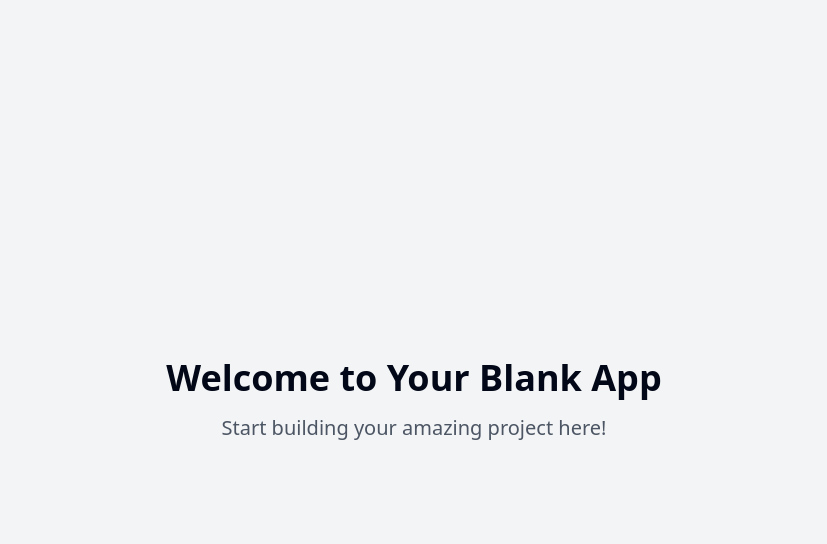
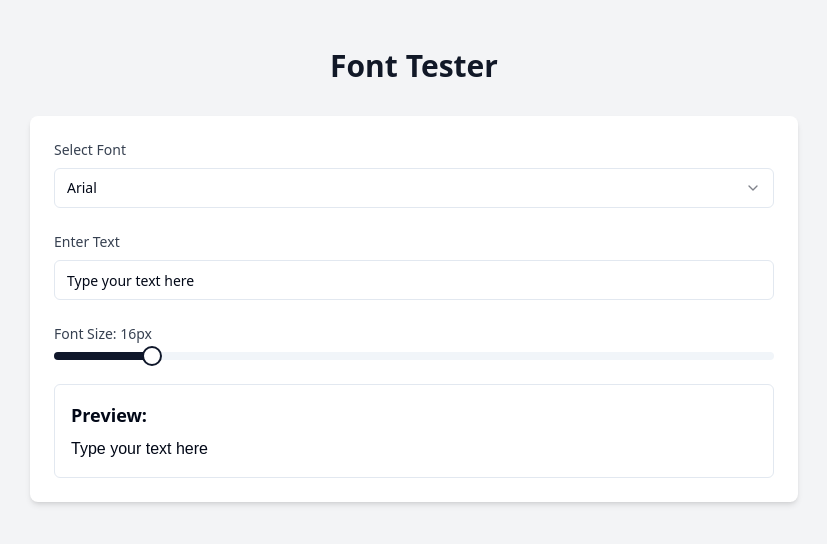
Before and after one commit to GPT-Engineer-App/fontastic-playground, a React (Vite) app: page / in a window 1280 px wide. Shown: the top 544 px of the page, without its empty margins (226-1053 px from the left). Built offline with nearby package versions, Linux system fonts and the light colour scheme.

Commit message:
Add font tester page
Create a new page featuring a dropdown menu for selecting different font types, a text box for inputting text, and a display area for rendering the selected fonts. Include a slider to adjust the font size dynamically.
[skip gpt_engineer]

```diff
--- /dev/null
+++ b/src/components/FontTester.jsx
@@ -0,0 +1,83 @@
+import React, { useState } from 'react';
+import { Select, SelectContent, SelectItem, SelectTrigger, SelectValue } from "@/components/ui/select";
+import { Input } from "@/components/ui/input";
+import { Slider } from "@/components/ui/slider";
+
+const fonts = [
+  "Arial",
+  "Verdana",
+  "Helvetica",
+  "Times New Roman",
+  "Courier New",
+  "Georgia",
+  "Palatino",
+  "Garamond",
+  "Bookman",
+  "Comic Sans MS",
+  "Trebuchet MS",
+  "Arial Black",
+  "Impact"
+];
+
+const FontTester = () => {
+  const [selectedFont, setSelectedFont] = useState(fonts[0]);
+  const [text, setText] = useState("Type your text here");
+  const [fontSize, setFontSize] = useState(16);
+
+  return (
+    <div className="space-y-6">
+      <div className="space-y-2">
+        <label htmlFor="font-select" className="block text-sm font-medium text-gray-700">
+          Select Font
+        </label>
+        <Select onValueChange={setSelectedFont} defaultValue={selectedFont}>
+          <SelectTrigger className="w-full">
+            <SelectValue placeholder="Select a font" />
+          </SelectTrigger>
+          <SelectContent>
+            {fonts.map((font) => (
+              <SelectItem key={font} value={font}>
+                {font}
+              </SelectItem>
+            ))}
+          </SelectContent>
+        </Select>
+      </div>
+
+      <div className="space-y-2">
+        <label htmlFor="text-input" className="block text-sm font-medium text-gray-700">
+          Enter Text
+        </label>
+        <Input
+          id="text-input"
+          value={text}
+          onChange={(e) => setText(e.target.value)}
+          placeholder="Type your text here"
+        />
+      </div>
+
+      <div className="space-y-2">
+        <label htmlFor="font-size" className="block text-sm font-medium text-gray-700">
+          Font Size: {fontSize}px
+        </label>
+        <Slider
+          id="font-size"
+          min={8}
+          max={72}
+          step={1}
+          value={[fontSize]}
+          onValueChange={(value) => setFontSize(value[0])}
+        />
+      </div>
+
+      <div className="mt-6 p-4 border rounded-md">
+        <h3 className="text-lg font-semibold mb-2">Preview:</h3>
+        <p style={{ fontFamily: selectedFont, fontSize: `${fontSize}px` }}>
+          {text}
+        </p>
+      </div>
+    </div>
+  );
+};
+
+export default FontTester;
--- a/src/nav-items.jsx
+++ b/src/nav-items.jsx
@@ -1,4 +1,4 @@
-import { Home } from "lucide-react";
+import { Type } from "lucide-react";
 import Index from "./pages/Index.jsx";
 
 /**
@@ -6,9 +6,9 @@ import Index from "./pages/Index.jsx";
  */
 export const navItems = [
   {
-    title: "Home",
+    title: "Font Tester",
     to: "/",
-    icon: <Home className="h-4 w-4" />,
+    icon: <Type className="h-4 w-4" />,
     page: <Index />,
   },
 ];
--- a/src/pages/Index.jsx
+++ b/src/pages/Index.jsx
@@ -1,11 +1,14 @@
-// Update this page (the content is just a fallback if you fail to update the page)
+import React from 'react';
+import FontTester from '../components/FontTester';
 
 const Index = () => {
   return (
-    <div className="min-h-screen flex items-center justify-center bg-gray-100">
-      <div className="text-center">
-        <h1 className="text-4xl font-bold mb-4">Welcome to Your Blank App</h1>
-        <p className="text-xl text-gray-600">Start building your amazing project here!</p>
+    <div className="min-h-screen bg-gray-100 py-12 px-4 sm:px-6 lg:px-8">
+      <div className="max-w-3xl mx-auto">
+        <h1 className="text-3xl font-bold text-center text-gray-900 mb-8">Font Tester</h1>
+        <div className="bg-white shadow-md rounded-lg p-6">
+          <FontTester />
+        </div>
       </div>
     </div>
   );
```
